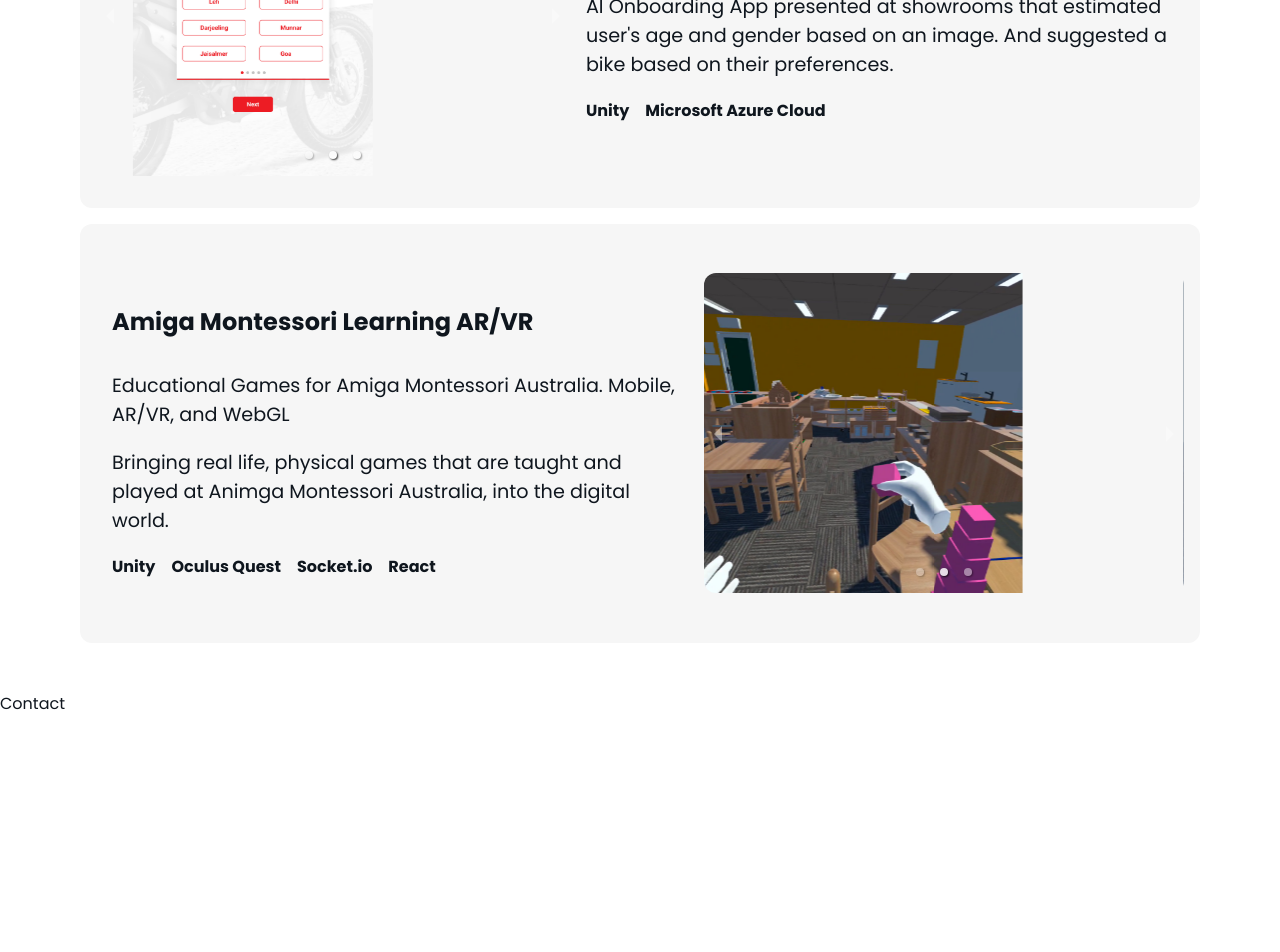
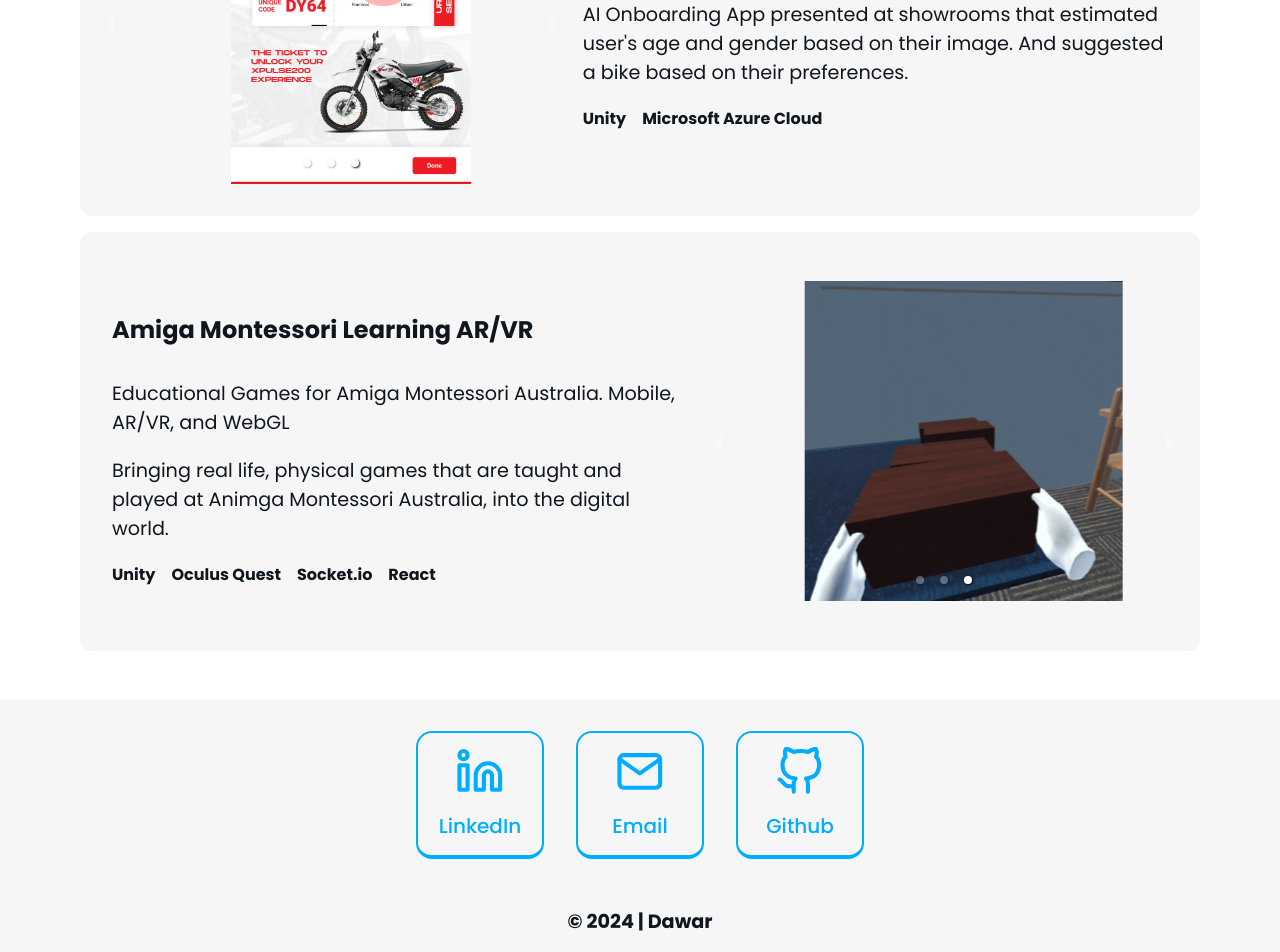
Before and after one commit to DawarAlvi/dawaralvi.github.io, a React (Vite) app: page / in a window 1280 px wide. Shown: the part 2528-3480 px from the top of the page. Before the commit the page ends 3244 px from the top, so only its background shows below. Built offline with nearby package versions, Linux system fonts and the light colour scheme.

Commit message:
contact, footer

```diff
--- a/src/App.css
+++ b/src/App.css
@@ -273,22 +273,82 @@ nav {
     font-weight: 700;
 }
 
-.projects .tags {
+.project .tags {
     margin: 1rem 0;
     display: flex;
     flex-wrap: wrap;
 }
 
-.projects .tags>* {
+.project .tags>* {
     display: inline-block;
     min-width: fit-content;
     font-weight: 700;
     margin-right: 1rem;
 }
 
+.project .links {
+    font-size: 1.2rem;
+    font-weight: 500;
+}
+
+
 .projects .links {
     margin: 1rem 0;
 }
+
+
+
+
+
+.contact {
+    background-color: var(--background-color-2);
+}
+
+.contact .shrink-wrapper {
+    display: flex;
+    flex-wrap: wrap;
+    justify-content: center;
+    gap: 2rem;
+}
+
+.contact .shrink-wrapper a {
+    font-size: 1.25rem;
+    font-weight: 500;
+    display: flex;
+    flex-direction: column;
+    align-items: center;
+    justify-content: center;
+    gap: 1rem;
+    min-width: 8rem;
+    min-height: 8rem;
+    border-radius: 1rem;
+    border: 2px solid var(--highlight-color);
+    border-bottom-width: 4px;
+}
+
+.contact .shrink-wrapper a:hover {
+    color: var(--background-color-2);
+    border-color: var(--background-color-2);
+    background-color: var(--highlight-color);
+}
+
+.contact .shrink-wrapper svg {
+    width: 40%;
+    height: 40%;
+}
+
+
+footer {
+    font-size: 1.2rem;
+    font-weight: 700;
+    background-color: var(--background-color-2);
+}
+
+footer .wrapper {
+    padding: 1rem 0;
+}
+
+
 
 /* Tablet and wider */
 @media (min-width:900px) {
--- a/src/App.tsx
+++ b/src/App.tsx
@@ -4,6 +4,7 @@ import { Hero } from "./components/Hero";
 import { About } from "./components/About";
 import { Projects } from "./components/Projects";
 import { Contact } from "./components/Contact";
+import { Footer } from "./components/Footer";
 
 function App() {
   return (
@@ -14,6 +15,7 @@ function App() {
         <About />
         <Projects />
         <Contact />
+        <Footer />
       </div>
     </>
   );
--- a/src/components/Contact.tsx
+++ b/src/components/Contact.tsx
@@ -1,7 +1,25 @@
+import { FiLinkedin } from "react-icons/fi";
+import { FiMail } from "react-icons/fi";
+import { FiGithub } from "react-icons/fi";
 export const Contact = () => {
   return (
     <section className="contact" id="contact">
-      Contact
+      <div className="wrapper">
+        <div className="shrink-wrapper">
+          <a href="https://linkedin.com/in/dawaralvi" target="_blank">
+            <FiLinkedin />
+            LinkedIn
+          </a>
+          <a href="mailto:contact.dawaralvi@gmail.com">
+            <FiMail />
+            Email
+          </a>
+          <a href="https://github.com/dawaralvi" target="_blank">
+            <FiGithub />
+            Github
+          </a>
+        </div>
+      </div>
     </section>
   );
 };
--- /dev/null
+++ b/src/components/Footer.tsx
@@ -0,0 +1,11 @@
+export const Footer = () => {
+  return (
+    <footer>
+      <div className="wrapper">
+        <div className="shrink-wrapper">
+          &copy; {new Date().getFullYear()} | Dawar
+        </div>
+      </div>
+    </footer>
+  );
+};
--- a/src/components/Projects.tsx
+++ b/src/components/Projects.tsx
@@ -106,8 +106,8 @@ export const Projects = () => {
               <h4 className="project__name">Hero AI Onboarding App</h4>
               <p>
                 AI Onboarding App presented at showrooms that estimated user's
-                age and gender based on an image. And suggested a bike based on
-                their preferences.
+                age and gender based on their image. And suggested a bike based
+                on their preferences.
               </p>
 
               <div className="tags">
--- a/src/index.css
+++ b/src/index.css
@@ -7,6 +7,7 @@
   --secondary-color: #828282;
   --highlight-color: #00adff;
 
+  --default-transition: 0.2s ease-in-out;
   color: var(--foreground-color);
   background-color: var(--background-color);
 
@@ -26,11 +27,11 @@
 }
 
 * {
+  transition: background-color var(--default-transition);
   box-sizing: border-box;
   min-width: 0;
-  transition: background-color 0.2s ease-in-out,
-    border-color 0.2s ease-in-out;
 }
+
 
 body {
   margin: 0;
@@ -65,16 +66,13 @@ body {
   padding: 2rem 0;
 }
 
-.shrink-wrapper {
-  /* background-color: #00adff55; */
-}
-
 p {
   font-size: 1.2rem;
 }
 
 a {
   text-decoration: inherit;
+  transition: all var(--default-transition);
   color: var(--highlight-color);
 }
 
```
